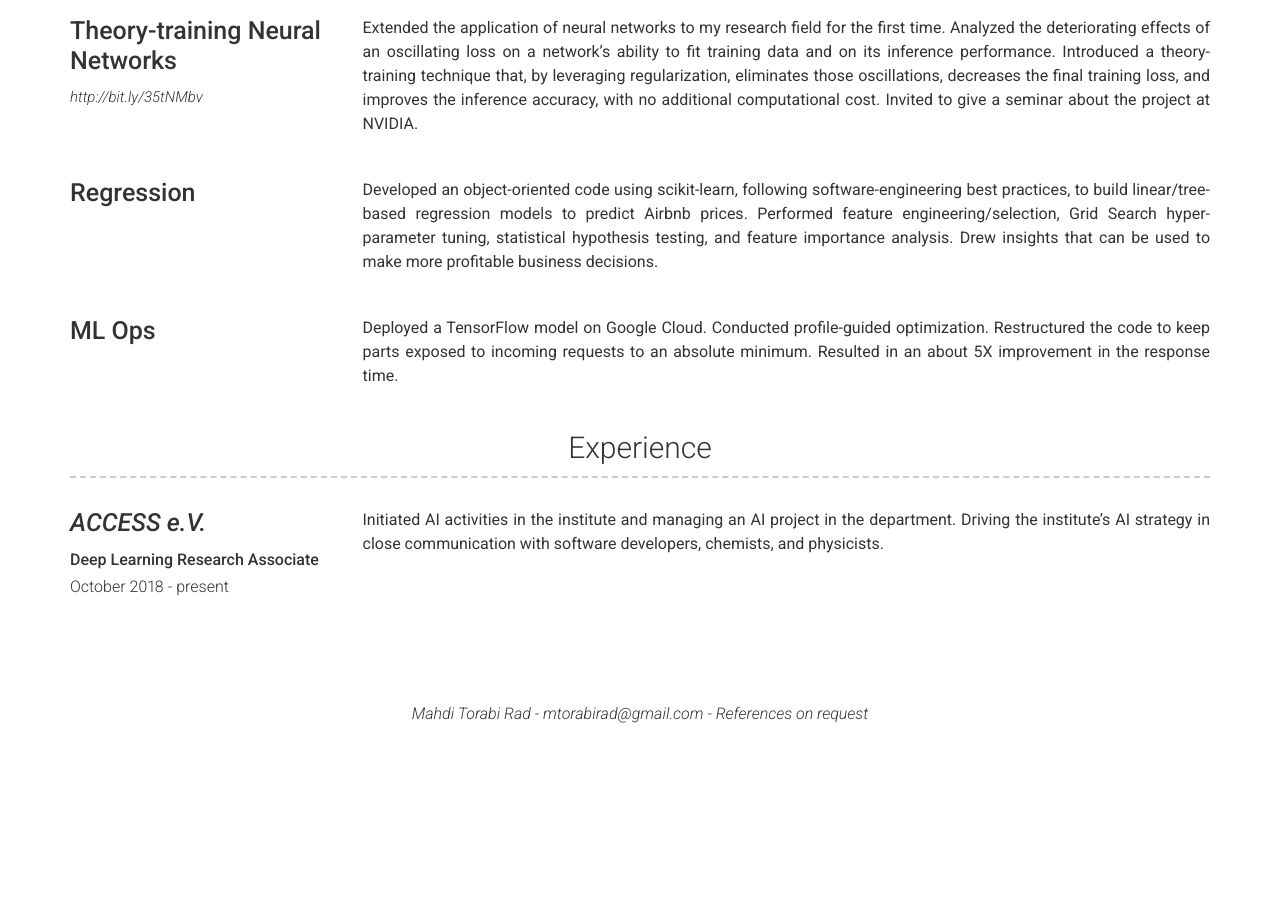
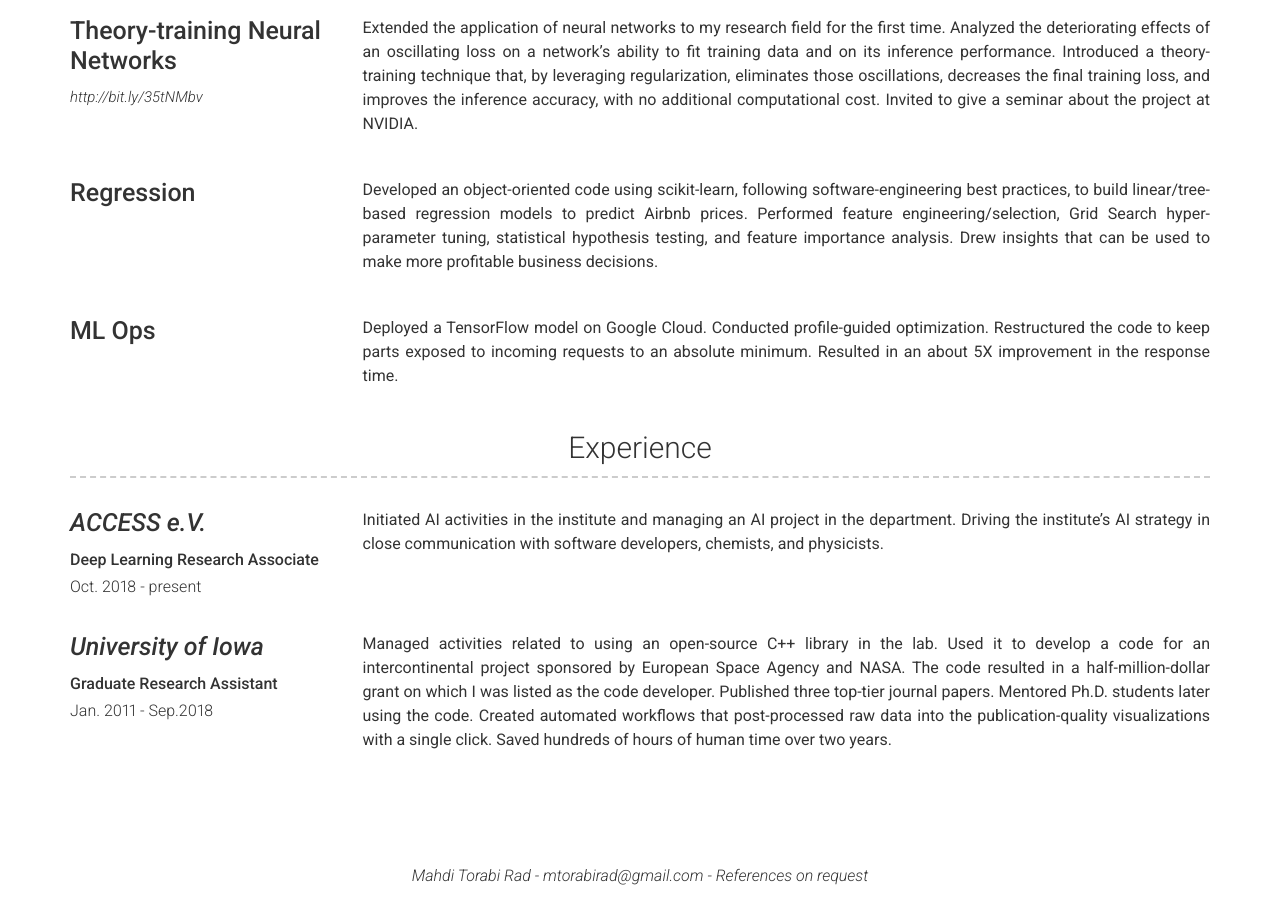
Before and after one commit to mtorabirad/mtorabirad.github.io, a Jekyll site: the page built from index.md, in a window 1280 px wide and 900 px high, scrolled down 831 px. Built offline with Jekyll 4.4.1, drawn with Linux system fonts in a browser that asks for light colours; before the commit the page ends 1569 px from its top, so only the background shows below that.

Commit message:
'more_projects_added'

```diff
--- a/_data/experience.yml
+++ b/_data/experience.yml
@@ -1,7 +1,19 @@
 - company: ACCESS e.V.
   link: http://www.access.rwth-aachen.de/
   job_title: Deep Learning Research Associate
-  dates: October 2018 - present
+  dates: Oct. 2018 - present
   description: >
     Initiated AI activities in the institute and managing an AI project in the department.
     Driving the institute’s AI strategy in close communication with software developers, chemists, and physicists.
+
+- company: University of Iowa
+  link: https://uiowa.edu/
+  job_title: Graduate Research Assistant
+  dates: Jan. 2011 - Sep.2018
+  description: >
+    Managed activities related to using an open-source C++ library in the lab. Used it to develop a code for an intercontinental project
+    sponsored by European Space Agency and NASA. The code resulted in a half-million-dollar grant on which I was listed as the code developer.
+    Published three top-tier journal papers. Mentored Ph.D. students later using the code.
+
+    Created automated workflows that post-processed raw data into the publication-quality visualizations with a single click.
+    Saved hundreds of hours of human time over two years.
```
